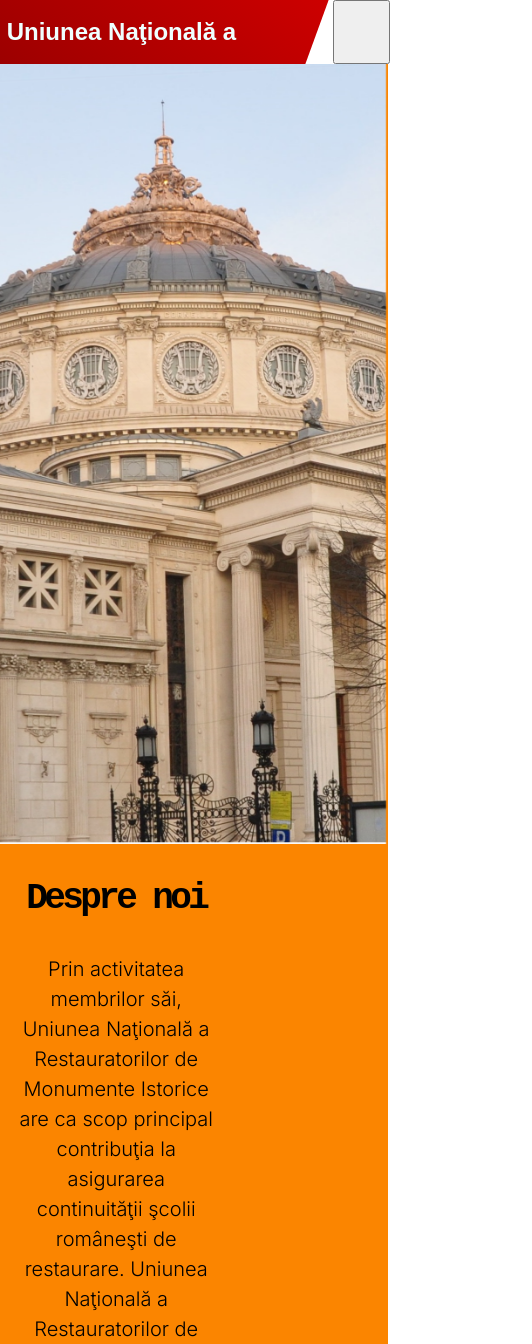
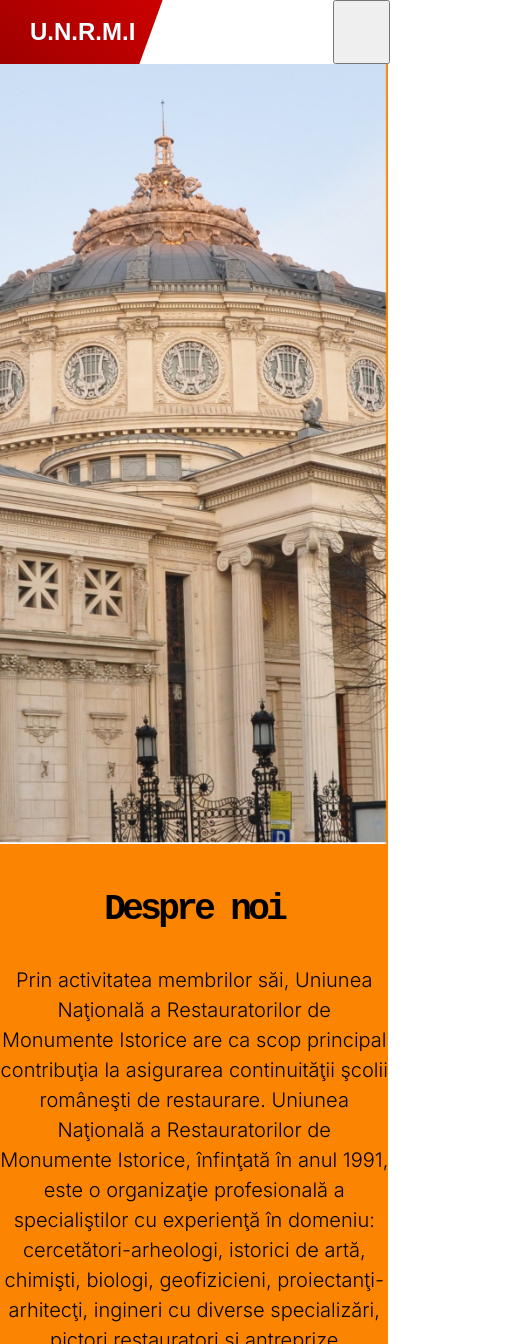
Before and after one commit to stefan-iordache/react-for-a-cause-unrmi, a React (Create React App) app in the folder app/: page / in a window 390 px wide. Shown: the top 1344 px of the page, 532 px wide, since content can reach past the window. Built offline with nearby package versions, Linux system fonts and the light colour scheme; a web font is replaced by a local one.

Commit message:
almost fully responsive presentation ready

```diff
--- a/app/src/App.css
+++ b/app/src/App.css
@@ -14,6 +14,7 @@ h2,h4 {
   display:flex;
   flex-wrap: wrap;
   align-items: center;
+
   justify-content: center;
 }
 
@@ -222,8 +223,33 @@ img.active {
     padding-left: 2em;
     padding-right: 2em;
   }
+  .title{display:none}
+  @media only screen and (max-width: 700px) {
+    #about{
+      height:120vh;
+    }
+   #donate {
 
-  @media (min-width: 800px) {
+      height:120vh;
+    }
+    .image{
+      width:50vw;
+    }
+    #footer{
+      height:120vh;
+    }
+    .main div{
+      width: 100vw;
+    }
+  }
+  @media only screen and (min-width: 1400px) {
+    .title{display:contents}
+  }
+
+  @media only screen and (min-width: 900px) {
+
+
+
     #nav-wrapper {
       overflow: hidden;
     }
@@ -279,7 +305,7 @@ img.active {
   }
 
 
-.title {
+.title,.title-short {
   margin-top: 0px;
   margin-left: 30px;
   color: azure;
--- a/app/src/components/Footer.js
+++ b/app/src/components/Footer.js
@@ -29,7 +29,7 @@ export default function Footer() {
                         Str.Zamorei nr. 1 Buşteni, BUŞTENI, JUD.PRAHOVA
                     </a>
             </div>
-            <div className="text-right  text">
+            <div className="text-right text">
             <ul>
                 <li style={{fontWeight:"bold"}}>Secretariat :</li>
                 <li> Tel/Fax: 0244525703</li>
--- a/app/src/components/NavBar.js
+++ b/app/src/components/NavBar.js
@@ -9,6 +9,9 @@ export default function NavBar() {
                     <span className='gradient skew'>
                         <h1 className='title un-skew'>
                             Uniunea Naţională a Restauratorilor de Monumente Istorice
+                        </h1>
+                        <h1 className='title-short un-skew'>
+                            U.N.R.M.I
                         </h1>
                     </span>
                     <button id='menu' className='btn-nav'>
```
